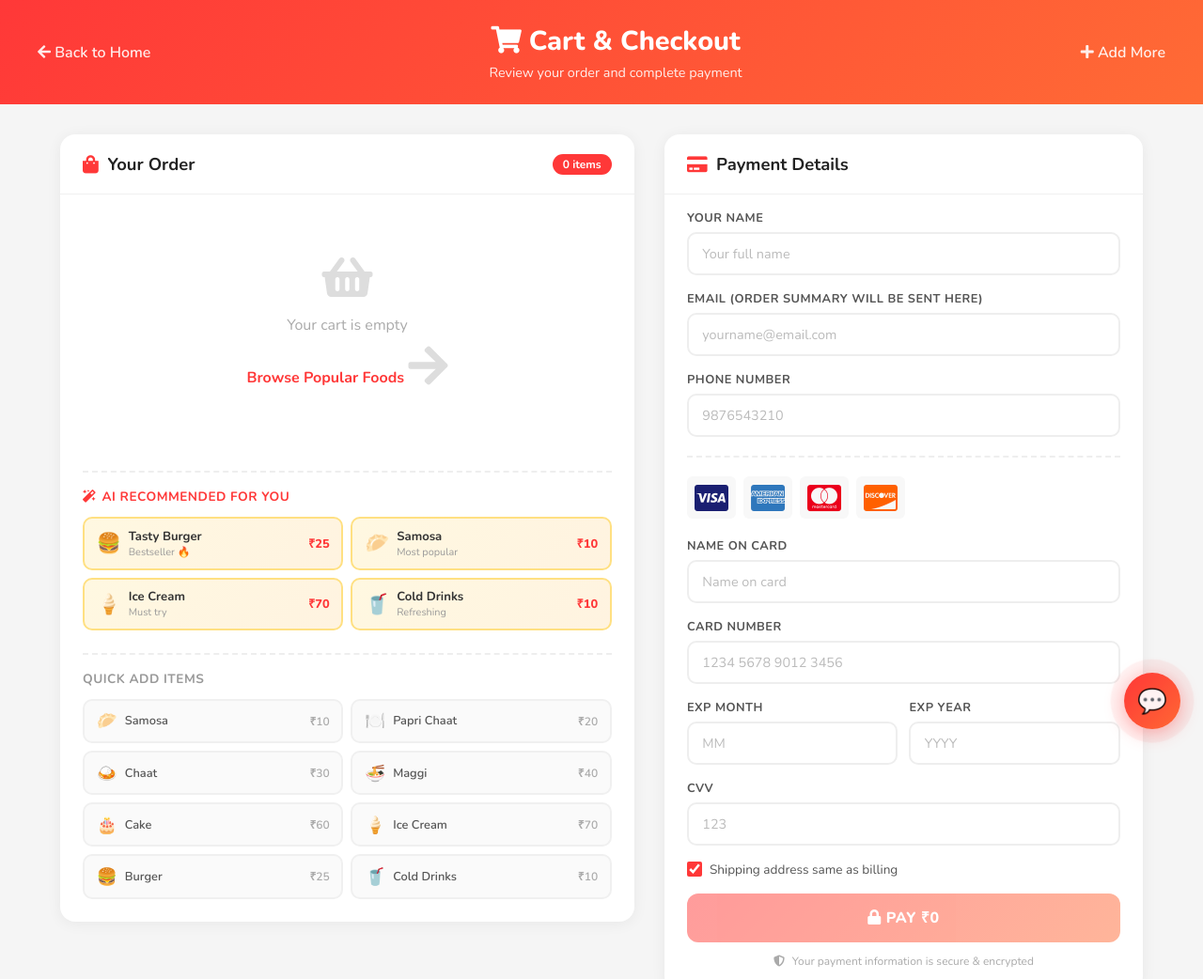
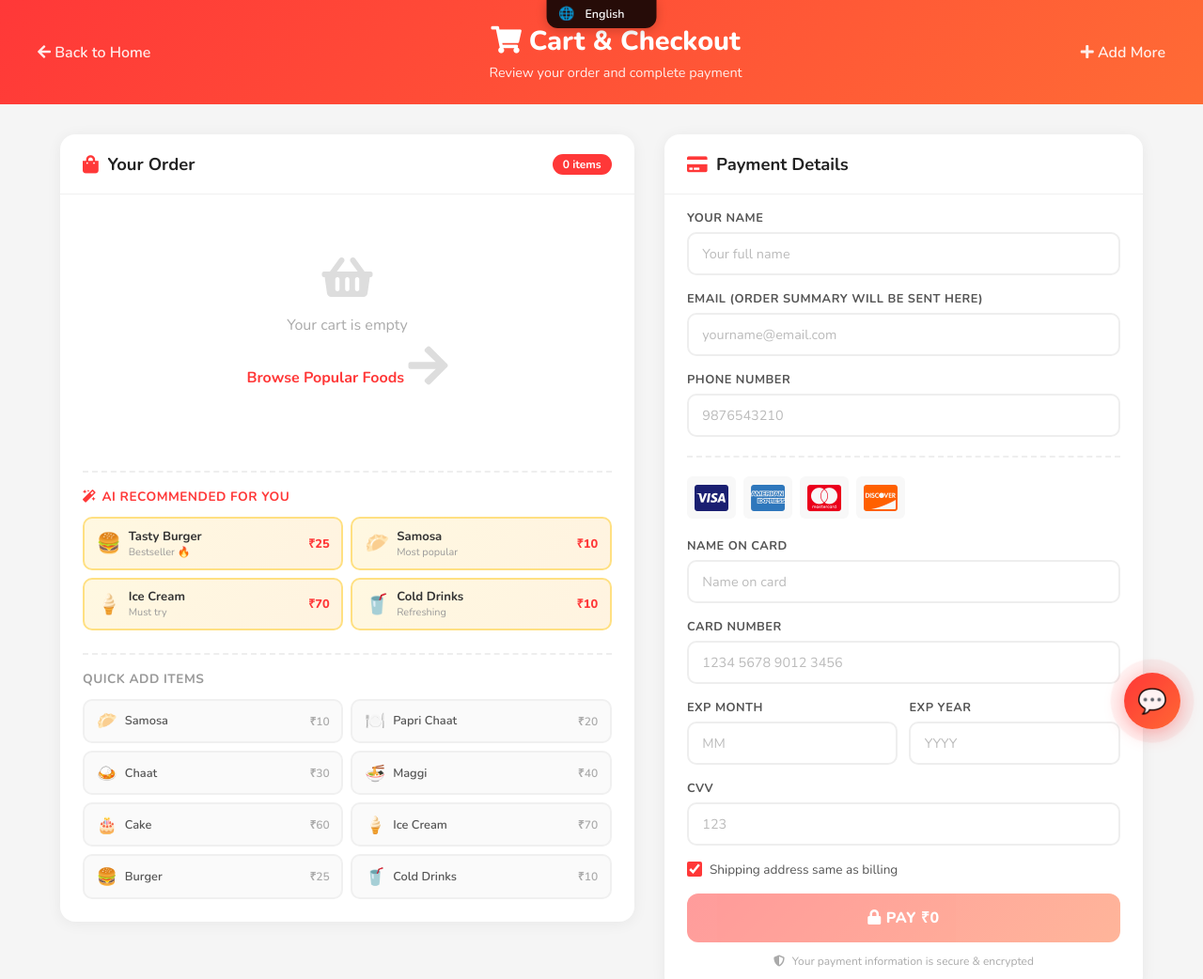
Before and after one commit to Kshitijjpd/foodorder.github.io, a plain HTML site: page viewcart.html in a window 1280 px wide. Shown: the whole page at 94% size. Drawn offline with nearby package versions, Linux system fonts and the light colour scheme; no server answers.

Commit message:
Add multi-language support: Google Translate on all pages, chatbot supports any language
Co-Authored-By: Claude Opus 4.6 <noreply@anthropic.com>

```diff
--- a/chatbot.js
+++ b/chatbot.js
@@ -26,7 +26,7 @@
         'MENU (ONLY these items exist, nothing else):\n' +
         menuItems.map(function(i) { return i.name + ' = ₹' + i.price; }).join(', ') + '\n\n' +
         'RULES:\n' +
-        '1. Match the user\'s language. If they write Hindi/Hinglish, reply in Hinglish. If they write English, reply in English. Never refuse to speak a language.\n' +
+        '1. ALWAYS reply in the SAME language the user writes in. If they write Chinese, reply in Chinese. French? Reply in French. Spanish, Japanese, Korean, Arabic, ANY language — reply in that language. Auto-detect and match.\n' +
         '2. Keep replies to 1-2 SHORT sentences max. Never write long paragraphs.\n' +
         '3. ONLY talk about items on the menu above. Never suggest items not on the menu.\n' +
         '4. If asked about non-food topics, playfully redirect to food ordering.\n' +
--- /dev/null
+++ b/translate.js
@@ -0,0 +1,84 @@
+(function() {
+    var css = document.createElement('style');
+    css.textContent =
+        '.translate-wrap{position:fixed;top:0;left:50%;transform:translateX(-50%);z-index:100000;padding:0.3rem 0.8rem;background:rgba(0,0,0,0.85);border-radius:0 0 12px 12px;display:flex;align-items:center;gap:0.5rem;box-shadow:0 2px 12px rgba(0,0,0,0.2);}' +
+        '.translate-wrap .globe-icon{color:#fff;font-size:0.85rem;cursor:pointer;}' +
+        '.translate-wrap select{background:transparent;color:#fff;border:none;font-family:"Nunito",sans-serif;font-size:0.78rem;font-weight:600;cursor:pointer;outline:none;padding:0.2rem;appearance:none;-webkit-appearance:none;}' +
+        '.translate-wrap select option{background:#222;color:#fff;}' +
+        '.goog-te-banner-frame,.skiptranslate{display:none!important;}' +
+        'body{top:0!important;}';
+    document.head.appendChild(css);
+
+    var wrap = document.createElement('div');
+    wrap.className = 'translate-wrap';
+    wrap.innerHTML =
+        '<span class="globe-icon">🌐</span>' +
+        '<select id="lang-select">' +
+        '<option value="">English</option>' +
+        '<option value="hi">हिन्दी</option>' +
+        '<option value="zh-CN">中文</option>' +
+        '<option value="es">Español</option>' +
+        '<option value="fr">Français</option>' +
+        '<option value="ar">العربية</option>' +
+        '<option value="ja">日本語</option>' +
+        '<option value="ko">한국어</option>' +
+        '<option value="de">Deutsch</option>' +
+        '<option value="pt">Português</option>' +
+        '<option value="ru">Русский</option>' +
+        '<option value="it">Italiano</option>' +
+        '<option value="th">ไทย</option>' +
+        '<option value="vi">Tiếng Việt</option>' +
+        '<option value="bn">বাংলা</option>' +
+        '<option value="ta">தமிழ்</option>' +
+        '<option value="te">తెలుగు</option>' +
+        '<option value="mr">मराठी</option>' +
+        '<option value="gu">ગુજરાતી</option>' +
+        '<option value="kn">ಕನ್ನಡ</option>' +
+        '<option value="ml">മലയാളം</option>' +
+        '<option value="pa">ਪੰਜਾਬੀ</option>' +
+        '<option value="ur">اردو</option>' +
+        '</select>';
+    document.body.appendChild(wrap);
+
+    window.googleTranslateElementInit = function() {
+        new google.translate.TranslateElement({
+            pageLanguage: 'en',
+            autoDisplay: false
+        }, 'google_translate_element');
+    };
+
+    var hidden = document.createElement('div');
+    hidden.id = 'google_translate_element';
+    hidden.style.display = 'none';
+    document.body.appendChild(hidden);
+
+    var gScript = document.createElement('script');
+    gScript.src = '//translate.google.com/translate_element.js?cb=googleTranslateElementInit';
+    document.body.appendChild(gScript);
+
+    document.getElementById('lang-select').addEventListener('change', function() {
+        var lang = this.value;
+        var trySet = function(attempts) {
+            var frame = document.querySelector('.goog-te-combo');
+            if (frame) {
+                frame.value = lang;
+                frame.dispatchEvent(new Event('change'));
+            } else if (attempts > 0) {
+                setTimeout(function() { trySet(attempts - 1); }, 300);
+            }
+        };
+        if (!lang) {
+            var restore = document.querySelector('.goog-te-banner-frame');
+            if (restore) {
+                var doc = restore.contentDocument || restore.contentWindow.document;
+                var btn = doc.querySelector('.goog-close-link');
+                if (btn) btn.click();
+            }
+            document.cookie = 'googtrans=; expires=Thu, 01 Jan 1970 00:00:00 UTC; path=/;';
+            document.cookie = 'googtrans=; expires=Thu, 01 Jan 1970 00:00:00 UTC; path=/; domain=.' + location.hostname;
+            location.reload();
+            return;
+        }
+        trySet(15);
+    });
+})();
--- a/viewcart.html
+++ b/viewcart.html
@@ -1086,6 +1086,7 @@
     renderCart();
     loadActiveOffers();
 </script>
+<script src="translate.js"></script>
 <script src="chatbot.js"></script>
 </body>
 </html>
```
Also changed, not shown: gallery.html (+1 -0 lines), index.html (+1 -0 lines), order.html (+1 -0 lines), orders.html (+1 -0 lines), popular.html (+1 -0 lines), review.html (+1 -0 lines), speciality.html (+1 -1 lines).
